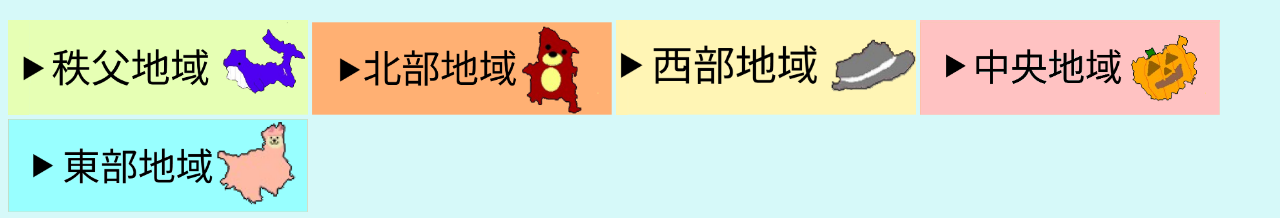
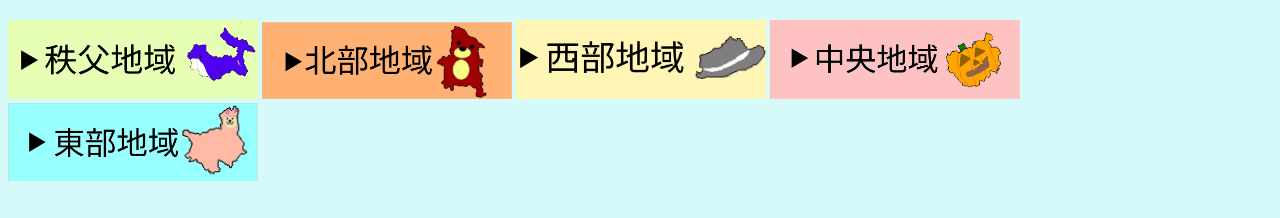
Before and after one commit to Yprograming/Saitamappedia, a plain HTML site: page index.html in a window 1280 px wide. Shown: the part 754-972 px from the top of the page. Drawn offline with Linux system fonts and the light colour scheme.

Commit message:
Update index.html

```diff
--- a/index.html
+++ b/index.html
@@ -10,11 +10,11 @@
     <a href="index.html"><img src="img/logo.bmp" width="600"heigeit="400"></a>
     <img src="img/キャラクターアニメ.gif"width="700">
     <br><br>
-    <a href="chichibu.html"><img src="img/秩父地域.png" width="300" heigeit="1318"></a>
-    <a href="hokubu.html"><img src="img/北部地域.png" width="300" heigeit="1318"></a>
-    <a href="seibu.html"><img src="img/西部地域.png" width="300" heigeit="1318"></a>
-    <a href="chuo.html"><img src="img/中央地域.png" width="300" heigeit="1318"></a>
-    <a href="tobu.html"><img src="img/東部地域.png" width="300" heigeit="1318"></a>
+    <a href="chichibu.html"><img src="img/秩父地域.png" width="250" heigeit="1318"></a>
+    <a href="hokubu.html"><img src="img/北部地域.png" width="250" heigeit="1318"></a>
+    <a href="seibu.html"><img src="img/西部地域.png" width="250" heigeit="1318"></a>
+    <a href="chuo.html"><img src="img/中央地域.png" width="250" heigeit="1318"></a>
+    <a href="tobu.html"><img src="img/東部地域.png" width="250" heigeit="1318"></a>
     <br>
     <br>
     <br>
@@ -46,4 +46,5 @@
         document.getElementById("click").src = img[currentindex];
       }
     </script>
+
 </html>
```
